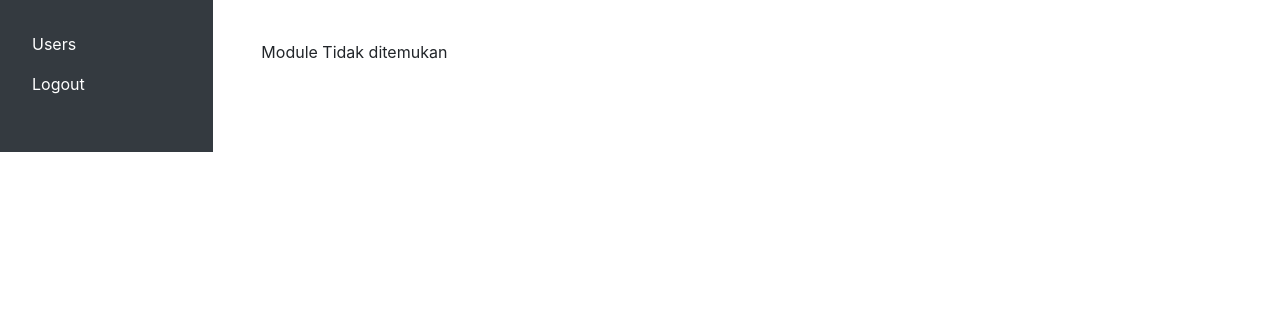
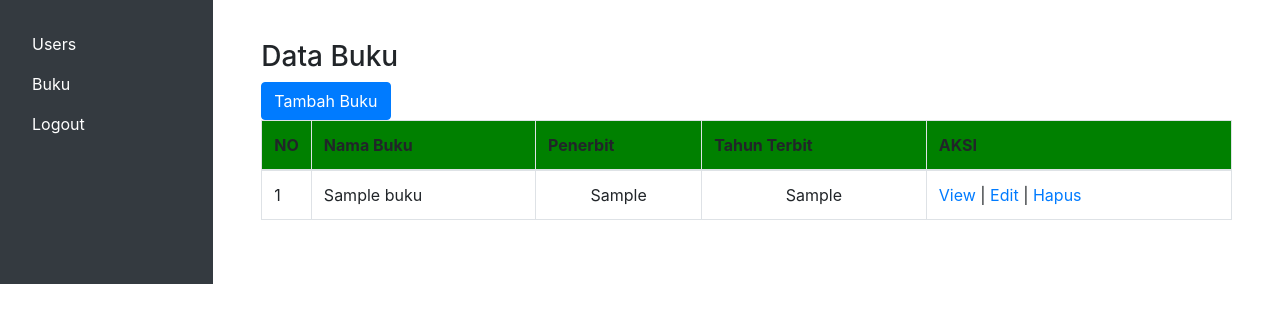
Before and after one commit to kangyahya/latihanoop, a PHP site: page /index.php?page=buku in a window 1280 px wide. Shown: the part 56-379 px from the top of the page. Run offline with PHP 8.4, Linux system fonts and the light colour scheme; tables that the repository leaves empty or names only in its code hold one stand-in row (values such as "Sample post").

Commit message:
add buku

```diff
--- a/index.php
+++ b/index.php
@@ -53,6 +53,9 @@ if ($page == "") {
             <a href="?page=user" class="nav-link active text-white">Users</a>
           </li>
           <li class="nav-item">
+            <a href="?page=buku" class="nav-link active text-white">Buku</a>
+          </li>
+          <li class="nav-item">
             <a href="logout.php" class="nav-link text-white">Logout</a>
           </li>
         </ul>
--- /dev/null
+++ b/modules/buku/buku.php
@@ -0,0 +1,27 @@
+<?php $bukudata = $db->get('buku'); ?>
+<h3>Data Buku</h3>
+<a href="?page=user_add" class="btn btn-primary">Tambah Buku</a>
+<table width="100%" class="table table-hover table-bordered">
+  <thead>
+    <tr class="bg-green">
+			<th>NO</th>
+			<th>Nama Buku</th>
+			<th>Penerbit</th>
+			<th>Tahun Terbit</th>
+			<th>AKSI</th>
+    </tr>
+	</thead>
+  <tbody>
+    <?php
+    $no = 1;
+    foreach ($bukudata as $row) { ?>
+    <tr>
+      <td width='1%'><?=$no++?></td>
+      <td><?=$row['nama_buku']?></td>
+      <td class="text-center"><?=$row['penerbit']?></td>
+      <td class="text-center"><?=$row['tahun_terbit']?></td>
+      <td> <a href="?page=buku_detail&id=<?=$row['id']?>">View</a> | <a href="?page=buku_edit&id=<?=$row['id']?>">Edit</a> | <a href="?page=buku_delete&id=<?=$row['id']?>">Hapus</a> </td>
+    </tr>
+  <?php } ?>
+  </tbody>
+</table>
```
